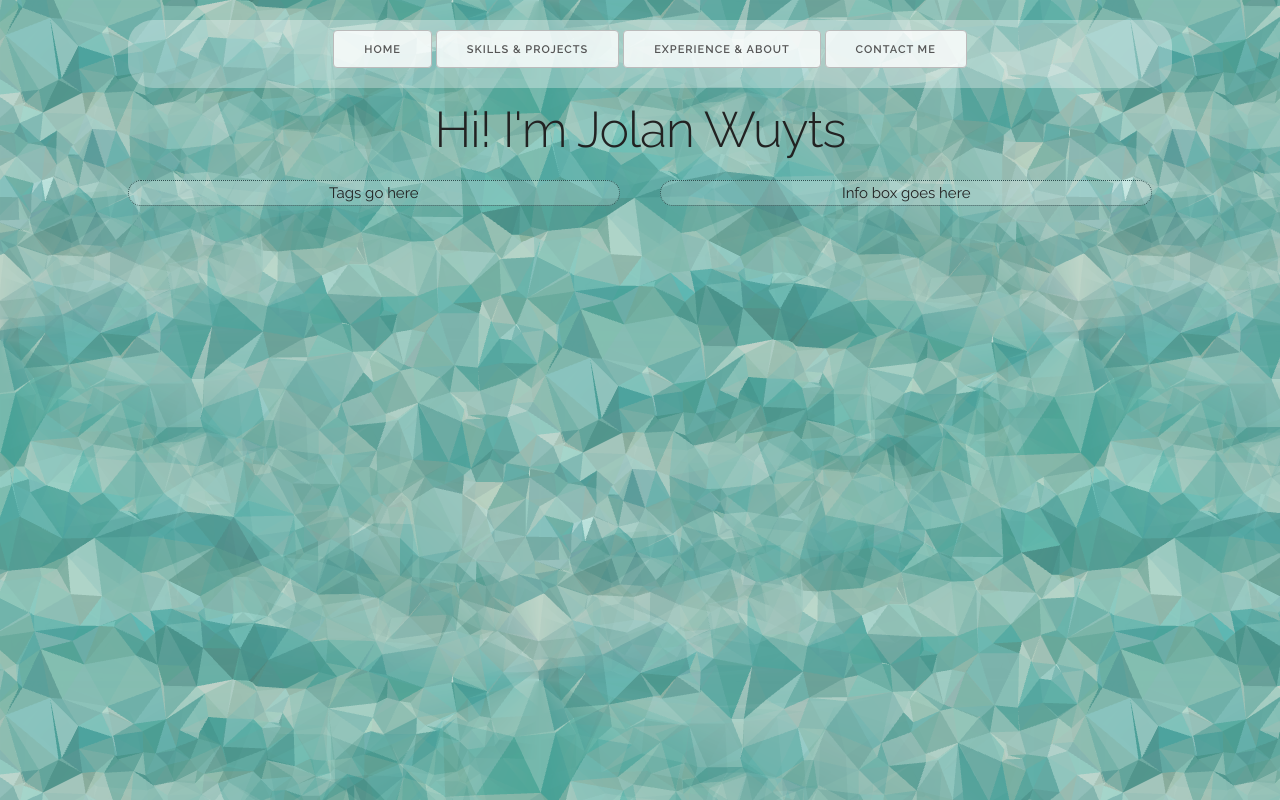
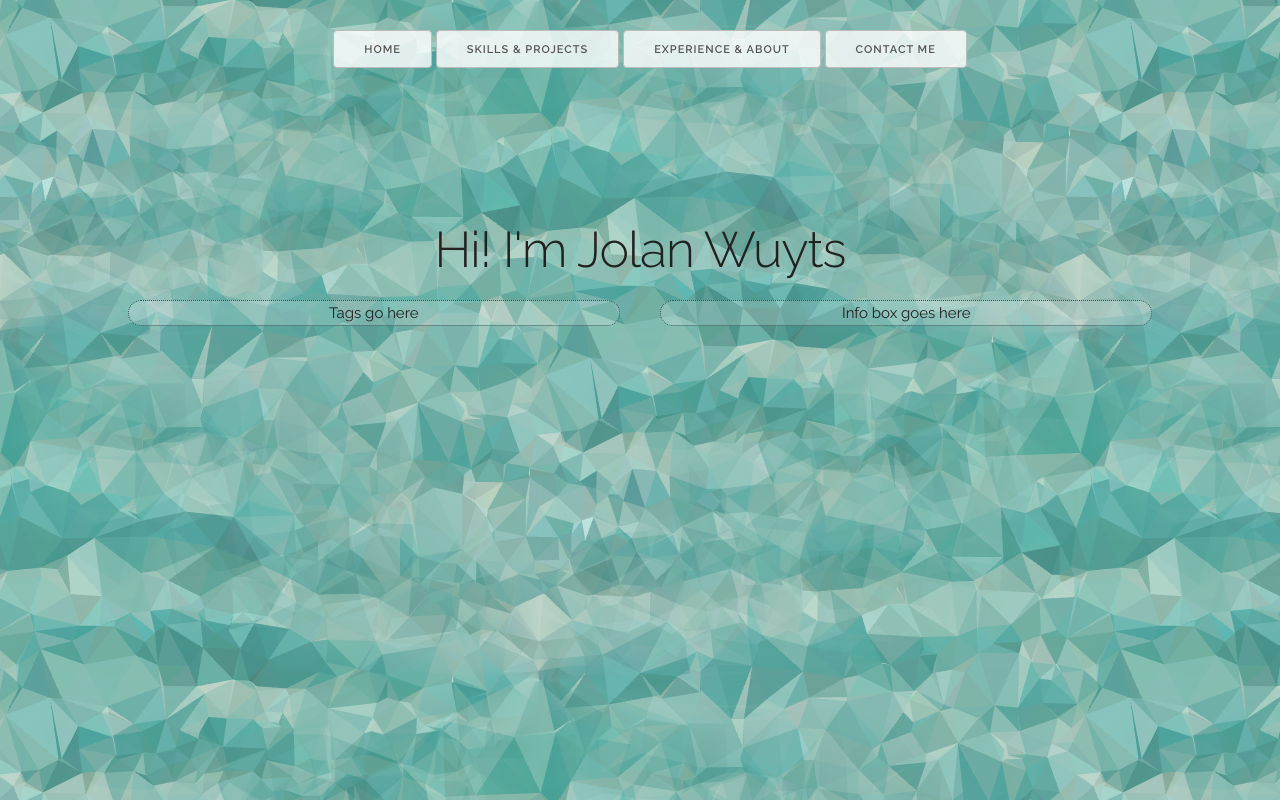
Before and after one commit to Calvinwuyts/jolanwuyts.eu, a plain HTML site: page index.html in a window 1280 px wide. Shown: the top 800 px of the page. Drawn offline with Linux system fonts and the light colour scheme.

Commit message:
finalized navbar. fuck navbars.

```diff
--- a/css/style.css
+++ b/css/style.css
@@ -6,6 +6,7 @@
     height: 100%;
     max-height: 960px;
     min-height: 900px;
+    padding-top:120px;
 }
 #page1 {
     text-align: center;
@@ -16,11 +17,15 @@ nav{
     top:20px;
     padding: 10px;
     z-index: 2;
-    background:rgba(255,255,255,0.3);
+   /* background:rgba(255,255,255,0.3); */
     border-radius: 25px;
     position:fixed;
     display: block;
-    width: 80%;
+    width: 100%;
+    clear:both;
+    min-height:120px;
+    left: 0;
+    right: 0;
 }
 nav .button{
     background: rgba(255,255,255,0.8);
--- a/js/script.js
+++ b/js/script.js
@@ -3,7 +3,7 @@ $('#scroll').on('click', function(){
         console.log('clicked it');
         $('html', 'body').animate({
             scrollTop: $( $.attr(this, 'href')).offset().top
-        }, 500);
+        -100}, 500);
         console.log('scrolled?');
     });
 
@@ -11,5 +11,5 @@ $(document).on('click', 'a', function(event){
     event.preventDefault();
     $('html, body').animate({
         scrollTop: $( $.attr(this, 'href') ).offset().top
-    }, 500);
+    -100}, 500);
 });
```
